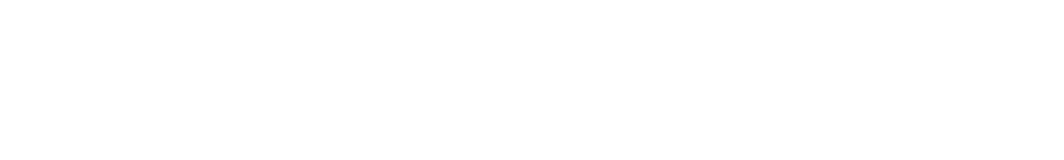
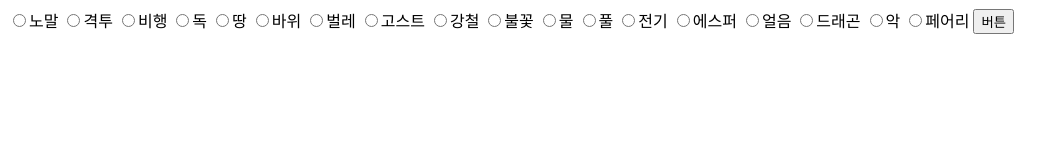
Before and after one commit to groomigroom/poke_game, a plain HTML site: page index.html in a window 1280 px wide. Shown: the whole page, without its empty margins (0-1064 px from the left). Drawn offline with Linux system fonts and the light colour scheme.

Commit message:
Update index.html

```diff
--- a/index.html
+++ b/index.html
@@ -9,8 +9,31 @@
 
 <body>
     <form>
-        <label for=""></label>
+        <label><input type="radio" name="type" value="노말">노말</label>
+        <label><input type="radio" name="type" value="격투">격투</label>
+        <label><input type="radio" name="type" value="비행">비행</label>
+        <label><input type="radio" name="type" value="독">독</label>
+        <label><input type="radio" name="type" value="땅">땅</label>
+        <label><input type="radio" name="type" value="바위">바위</label>
+        <label><input type="radio" name="type" value="벌레">벌레</label>
+        <label><input type="radio" name="type" value="고스트">고스트</label>
+        <label><input type="radio" name="type" value="강철">강철</label>
+        <label><input type="radio" name="type" value="불꽃">불꽃</label>
+        <label><input type="radio" name="type" value="물">물</label>
+        <label><input type="radio" name="type" value="풀">풀</label>
+        <label><input type="radio" name="type" value="전기">전기</label>
+        <label><input type="radio" name="type" value="에스퍼">에스퍼</label>
+        <label><input type="radio" name="type" value="얼음">얼음</label>
+        <label><input type="radio" name="type" value="드래곤">드래곤</label>
+        <label><input type="radio" name="type" value="악">악</label>
+        <label><input type="radio" name="type" value="페어리">페어리</label>
+        <button type="button" onclick="getMyType()">버튼</button>
+        <!--type="button"을 적었을 때브라우저의 행동: "아, 이 버튼은 서버로 전송하는 버튼이 아니라, 그냥 자바스크립트 함수나 실행하는 일반 버튼이구나!"라고 판단합니다.-->
     </form>
+    <section class="mytype_part">
+        <p class="mt_p"></p>
+    </section>
+    <script src="./script.js"></script>
 </body>
 
 </html>
```
